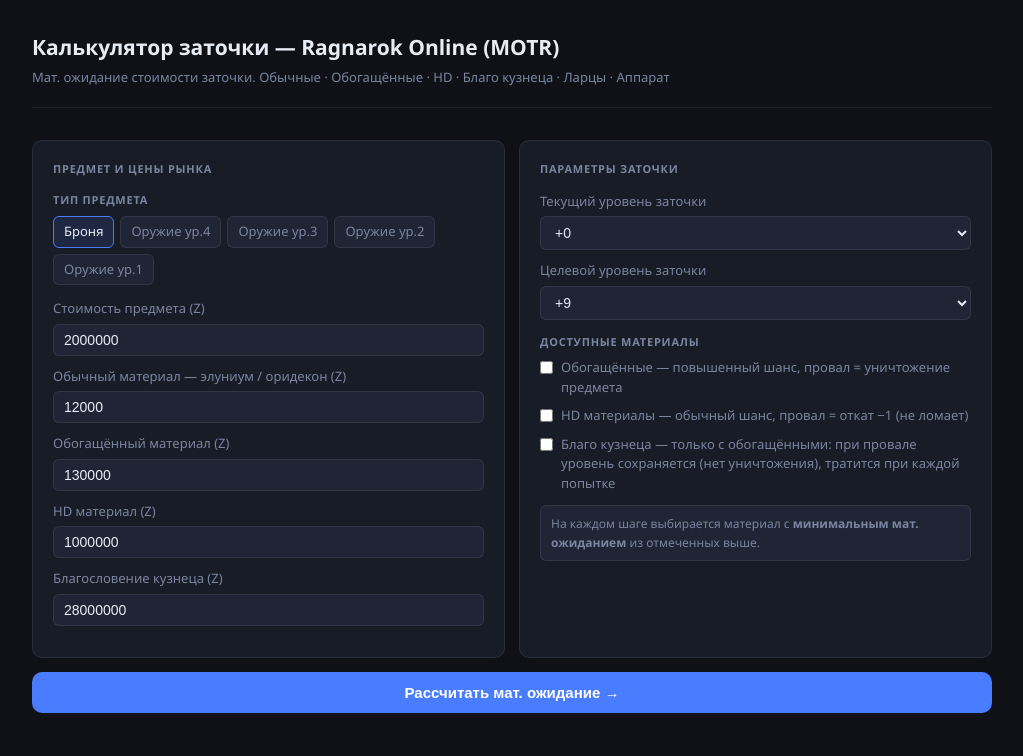
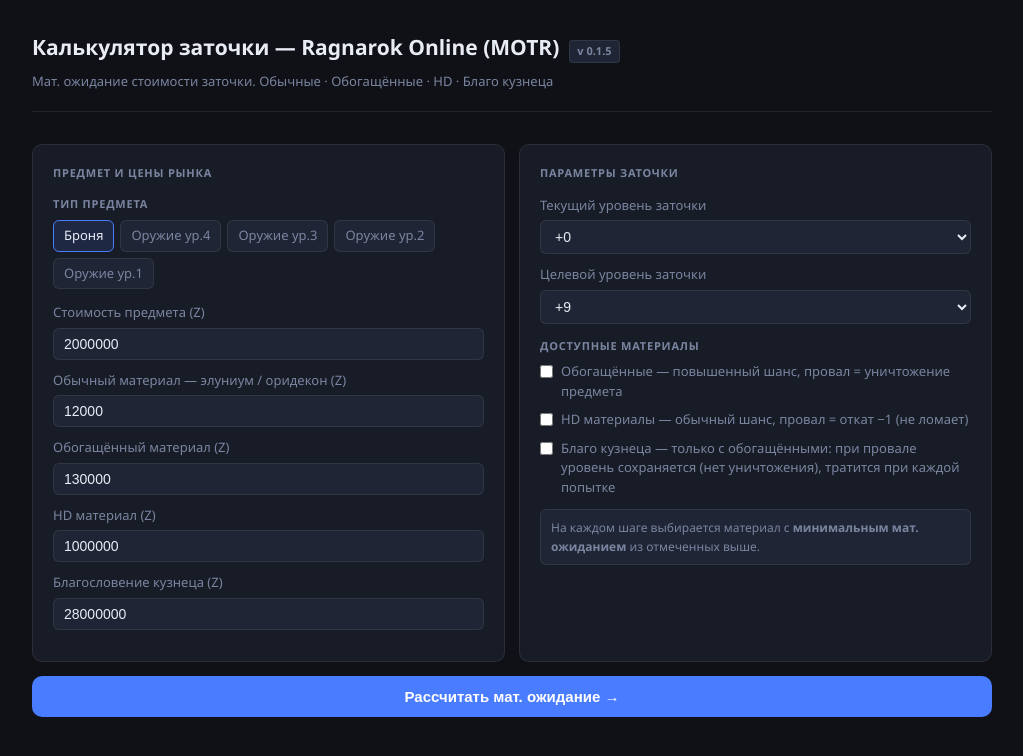
Before and after one commit to ragnarokMotr/refine_calc, a website built with webpack: page index.html in a window 1280 px wide. Shown: the whole page, without its empty margins (128-1151 px from the left). Built offline with nearby package versions, Linux system fonts and the light colour scheme.

Commit message:
add version

```diff
--- a/index.html
+++ b/index.html
@@ -65,8 +65,11 @@
 <div class="page">
 
   <header>
-    <h1>Калькулятор заточки — Ragnarok Online (MOTR)</h1>
-    <p>Мат. ожидание стоимости заточки. Обычные · Обогащённые · HD · Благо кузнеца · Ларцы · Аппарат</p>
+    <div style="display:flex;align-items:baseline;gap:10px;margin-bottom:4px">
+      <h1>Калькулятор заточки — Ragnarok Online (MOTR)</h1>
+      <span style="font-size:11px;font-weight:600;color:var(--text2);background:var(--bg3);border:1px solid var(--border);border-radius:4px;padding:2px 7px;flex-shrink:0">v 0.1.5</span>
+    </div>
+    <p>Мат. ожидание стоимости заточки. Обычные · Обогащённые · HD · Благо кузнеца</p>
   </header>
 
   <div class="grid2">
```
